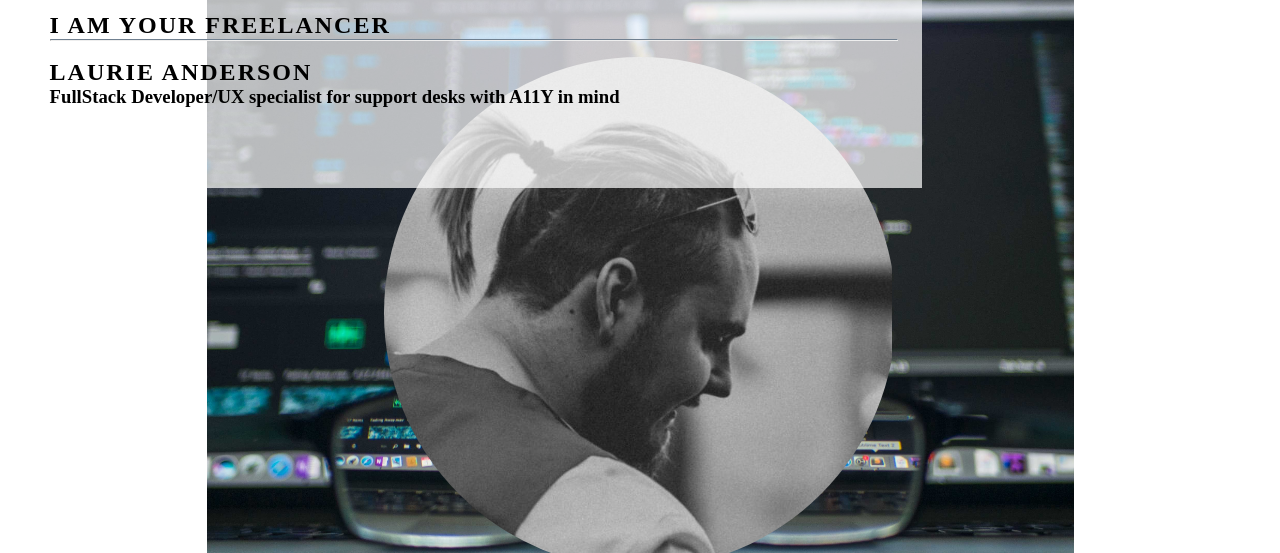
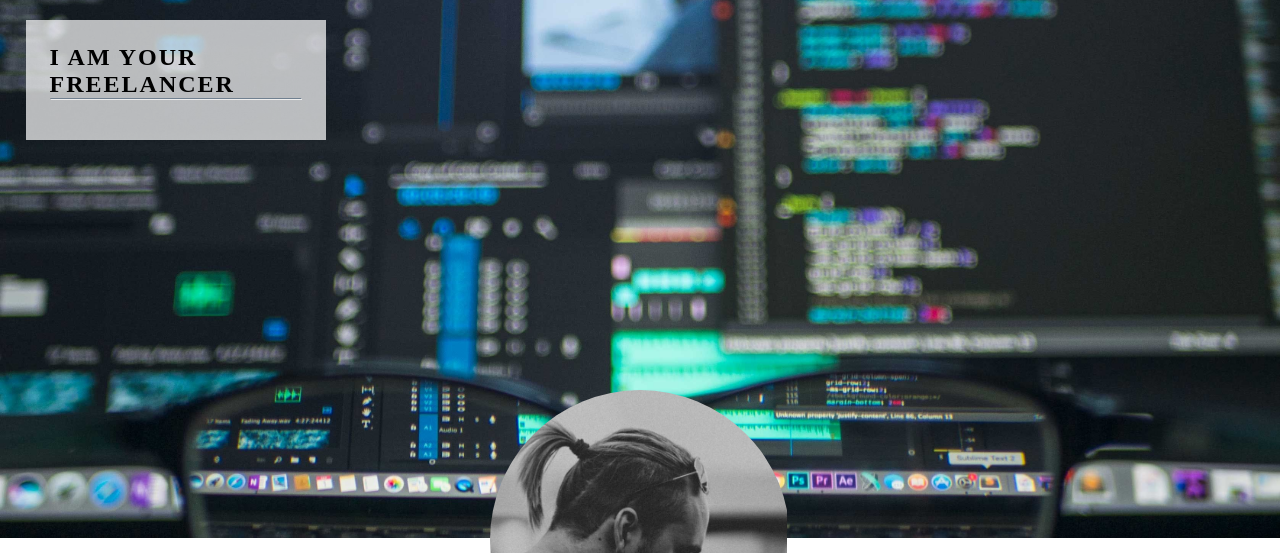
Before and after one commit to LaurieAnderson92/FullStack-Anderson, a plain HTML site: page index.html in a window 1280 px wide. Shown: the part 60-613 px from the top of the page. Drawn offline with Linux system fonts and the light colour scheme.

Commit message:
moved title and children to create better UX

```diff
--- a/assets/css/style.css
+++ b/assets/css/style.css
@@ -68,14 +68,14 @@ nav{
 
 /* Nav bar */
 nav{
-    width: 100%;
+    width: 25vw;
     position: absolute;
-    left: 0;
+    right: 0px;
     display: none;
     top: 1.5em;
-    padding: 0 1rem;
+    padding-right: 0.5rem;
     text-align: right;
-    height: 25vw;
+    height: 5em;
 }
 
 nav > ul{
@@ -86,21 +86,22 @@ nav > ul{
 /* Title */
 #title-background{
     width: 100%;
-    height: 650px;
-    background-image: url(../images/pexels-kevin-ku-577585.jpg);
-    background-position:top;
-    background-size: contain;
-    background-repeat: no-repeat;
+    height: 550px;
+    background: lightblue url(../images/pexels-kevin-ku-577585.jpg) no-repeat center center/cover;
     display: flex;
+    flex-direction: row-reverse;
     justify-content: center;
+    align-items: flex-end;
 }
 
 #title-box{
     background-color: rgba( 255, 255, 255, 0.7);
     width: 70%;
-    height: 25%;
+    max-width: 300px;
+    height: 15%;
     left: 2%;
     padding: 1.5em;
+    top: 10%;
     position: absolute;
     border-style: solid;
     border: 15px;
@@ -112,9 +113,12 @@ nav > ul{
     background-size: contain;
     background-repeat: no-repeat;
     border-radius: 50%;
+    position: absolute;
+    top: 450px;
     width: 40vw;
+    max-width: 300px;
     height: 40vw;
-    align-self: center;
+    max-height: 300px;
 
 }
 
```
Also changed, not shown: index.html (+3 -4 lines).
